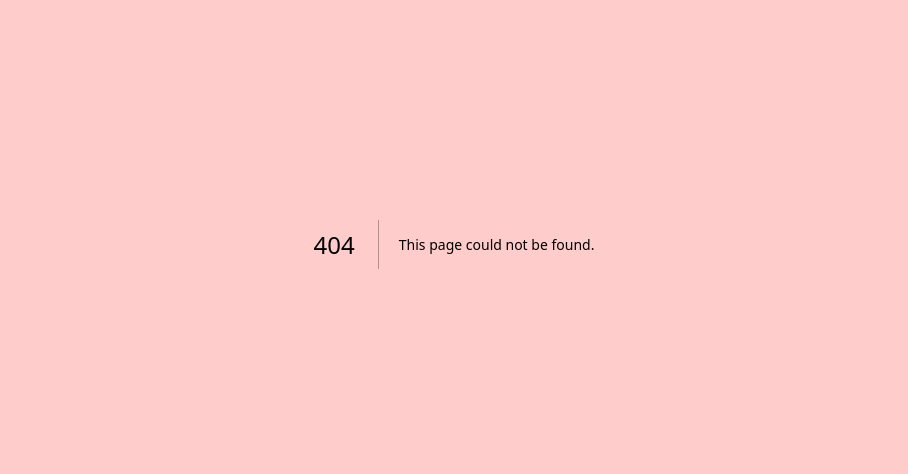
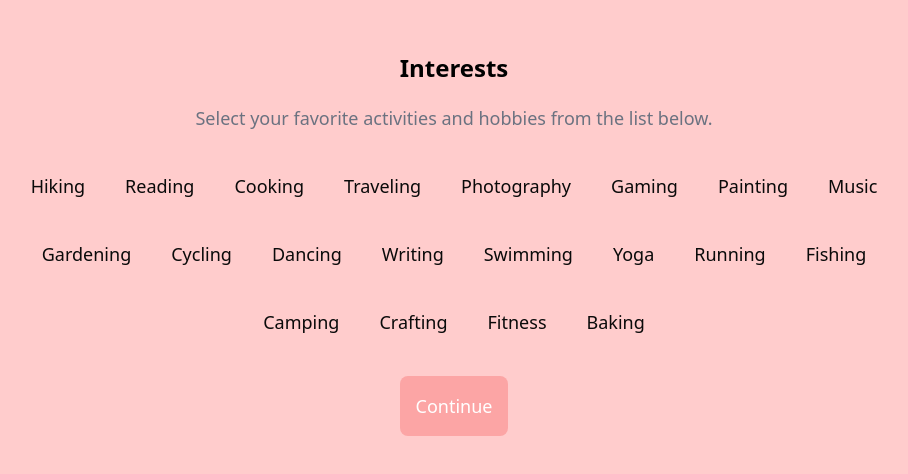
Before and after one commit to austinwright10/DateNightWeb, a Next.js app in the folder date-night/: page /onboarding/InterestSelectionPage in a window 1280 px wide. Before the commit this address had no page. Shown: the part 156-630 px from the top of the page, without its empty margins (186-1094 px from the left). Built offline with nearby package versions, Linux system fonts and the light colour scheme.

Commit message:
added interest selection page, probably switch the ui for it

```diff
--- /dev/null
+++ b/date-night/src/app/components/InterestSelection.tsx
@@ -0,0 +1,73 @@
+'use client'
+import { useRouter } from 'next/navigation'
+import { interestStore } from '@/app/stores/stores'
+
+const activities = [
+  'Hiking',
+  'Reading',
+  'Cooking',
+  'Traveling',
+  'Photography',
+  'Gaming',
+  'Painting',
+  'Music',
+  'Gardening',
+  'Cycling',
+  'Dancing',
+  'Writing',
+  'Swimming',
+  'Yoga',
+  'Running',
+  'Fishing',
+  'Camping',
+  'Crafting',
+  'Fitness',
+  'Baking',
+]
+
+export default function InterestSelection() {
+  const router = useRouter()
+  const selectedActivities = interestStore((state: any) => state.interests)
+  const setSelectedActivities = interestStore(
+    (state: any) => state.setInterests
+  )
+
+  const handleContinue = () => {
+    router.push('/review')
+  }
+
+  return (
+    <div className='flex flex-col items-center justify-center p-5 min-h-screen'>
+      <h1 className='text-2xl font-semibold text-black mb-5'>Interests</h1>
+      <p className='text-lg text-gray-500 text-center mb-5'>
+        Select your favorite activities and hobbies from the list below.
+      </p>
+      <div className='flex flex-wrap justify-center w-3/4'>
+        {activities.map((activity) => (
+          <button
+            key={activity}
+            className={`m-2 p-3 text-lg font-medium ${
+              selectedActivities.includes(activity)
+                ? 'font-semibold border-b-2 border-black'
+                : ''
+            }`}
+            onClick={() => setSelectedActivities(activity)}
+          >
+            {activity}
+          </button>
+        ))}
+      </div>
+      <button
+        className={`mt-5 p-4 rounded-lg text-white text-lg ${
+          selectedActivities.length === 0
+            ? 'bg-red-300 cursor-not-allowed'
+            : 'bg-red-500'
+        }`}
+        onClick={handleContinue}
+        disabled={selectedActivities.length === 0}
+      >
+        Continue
+      </button>
+    </div>
+  )
+}
--- a/date-night/src/app/components/TravelAndPrice.tsx
+++ b/date-night/src/app/components/TravelAndPrice.tsx
@@ -46,7 +46,7 @@ export default function TravelAndPrice() {
       </div>
       <button
         className='mt-5 bg-buttonColor text-white py-3 px-6 rounded-md'
-        onClick={() => router.push('/interest-selection')}
+        onClick={() => router.push('/onboarding/InterestSelectionPage')}
       >
         Continue
       </button>
--- /dev/null
+++ b/date-night/src/app/onboarding/InterestSelectionPage/page.tsx
@@ -0,0 +1,5 @@
+import InterestSelection from '@/app/components/InterestSelection'
+
+export default function InterestSelectionPage() {
+  return <InterestSelection />
+}
```
